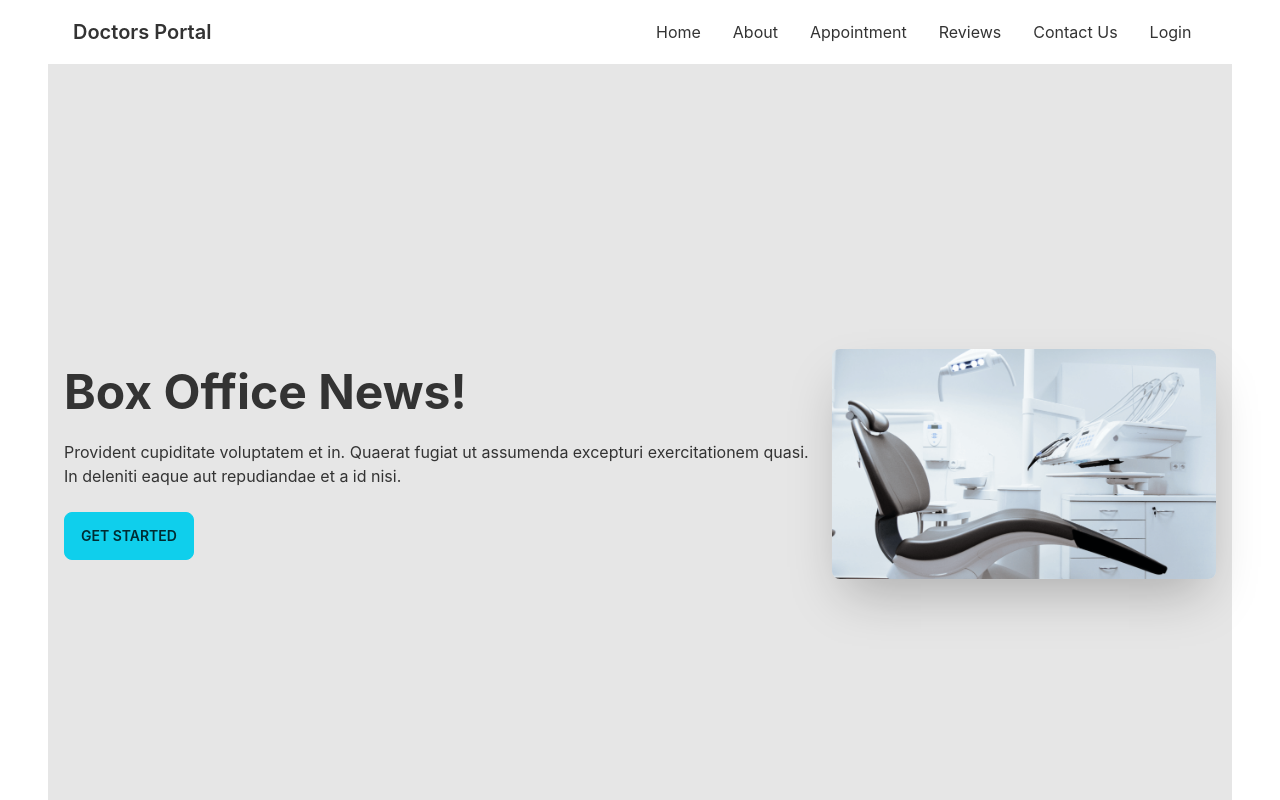
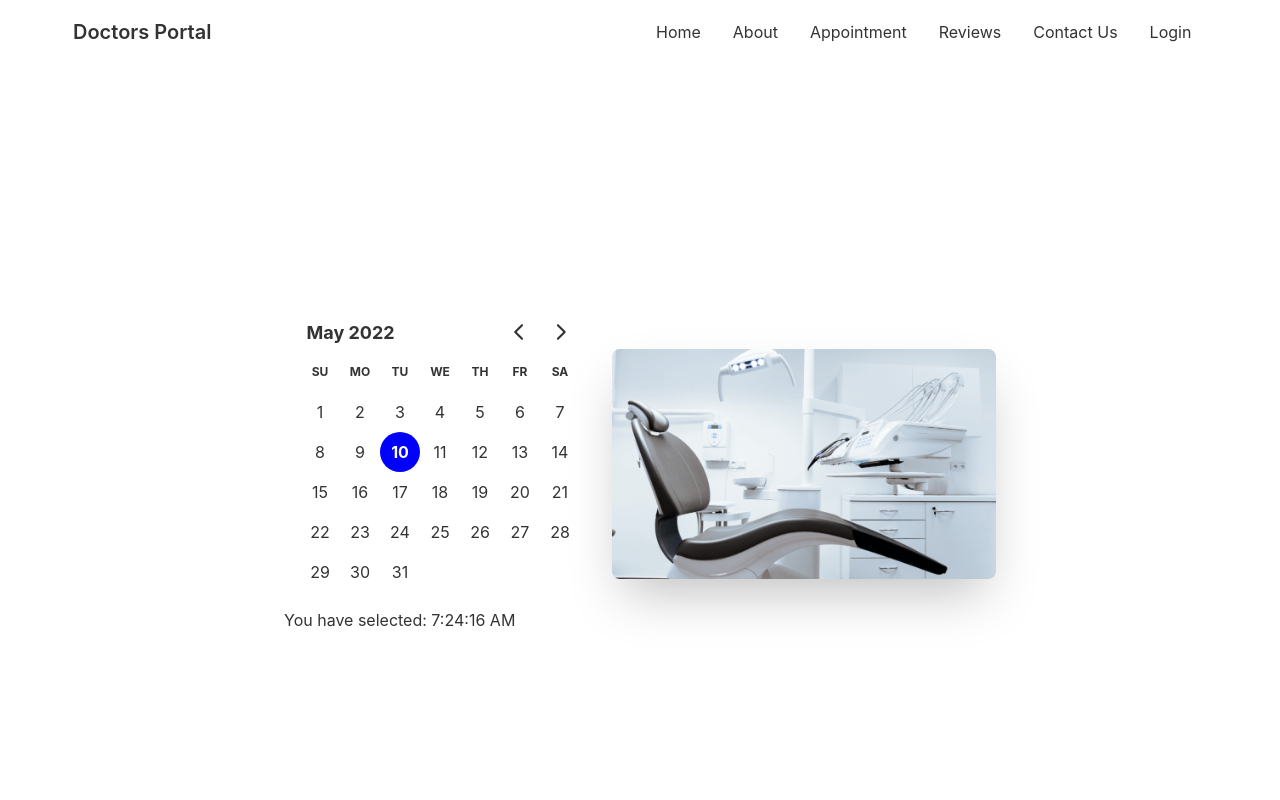
Before and after one commit to mohiuddin2721/doctors-portal-client-12-71, a React (Create React App) app: page /appointment in a window 1280 px wide. Shown: the top 800 px of the page. Built offline with nearby package versions, Linux system fonts and the light colour scheme.

Commit message:
DayPicker implemented

```diff
--- a/package.json
+++ b/package.json
@@ -7,7 +7,9 @@
     "@testing-library/react": "^13.2.0",
     "@testing-library/user-event": "^13.5.0",
     "daisyui": "^2.14.3",
+    "date-fns": "^2.28.0",
     "react": "^18.1.0",
+    "react-day-picker": "^8.0.4",
     "react-dom": "^18.1.0",
     "react-router-dom": "^6.3.0",
     "react-scripts": "5.0.1",
--- a/src/page/Appointment/AppointmentBanner.js
+++ b/src/page/Appointment/AppointmentBanner.js
@@ -1,15 +1,23 @@
-import React from 'react';
+import React, { useState } from 'react';
 import chair from '../../assets/images/chair.png';
+import { DayPicker } from 'react-day-picker';
+import 'react-day-picker/dist/style.css';
+import { format } from 'date-fns';
 
 const AppointmentBanner = () => {
+    const [date, setDate] = useState(new Date());
+
     return (
-        <div class="hero min-h-screen bg-base-200">
-            <div class="hero-content flex-col lg:flex-row-reverse">
-                <img src={chair} class="max-w-sm rounded-lg shadow-2xl" alt='' />
+        <div className="hero min-h-screen">
+            <div className="hero-content flex-col lg:flex-row-reverse">
+                <img src={chair} className="max-w-sm rounded-lg shadow-2xl" alt='' />
                 <div>
-                    <h1 class="text-5xl font-bold">Box Office News!</h1>
-                    <p class="py-6">Provident cupiditate voluptatem et in. Quaerat fugiat ut assumenda excepturi exercitationem quasi. In deleniti eaque aut repudiandae et a id nisi.</p>
-                    <button class="btn btn-primary">Get Started</button>
+                    <DayPicker
+                        mode='single'
+                        selected={date}
+                        onSelect={setDate}
+                    />
+                    <p>You have selected: {format(date, 'pp')}</p>
                 </div>
             </div>
         </div>
```
Also changed, not shown: 1 other file (tests, documents, lock files or other folders).
